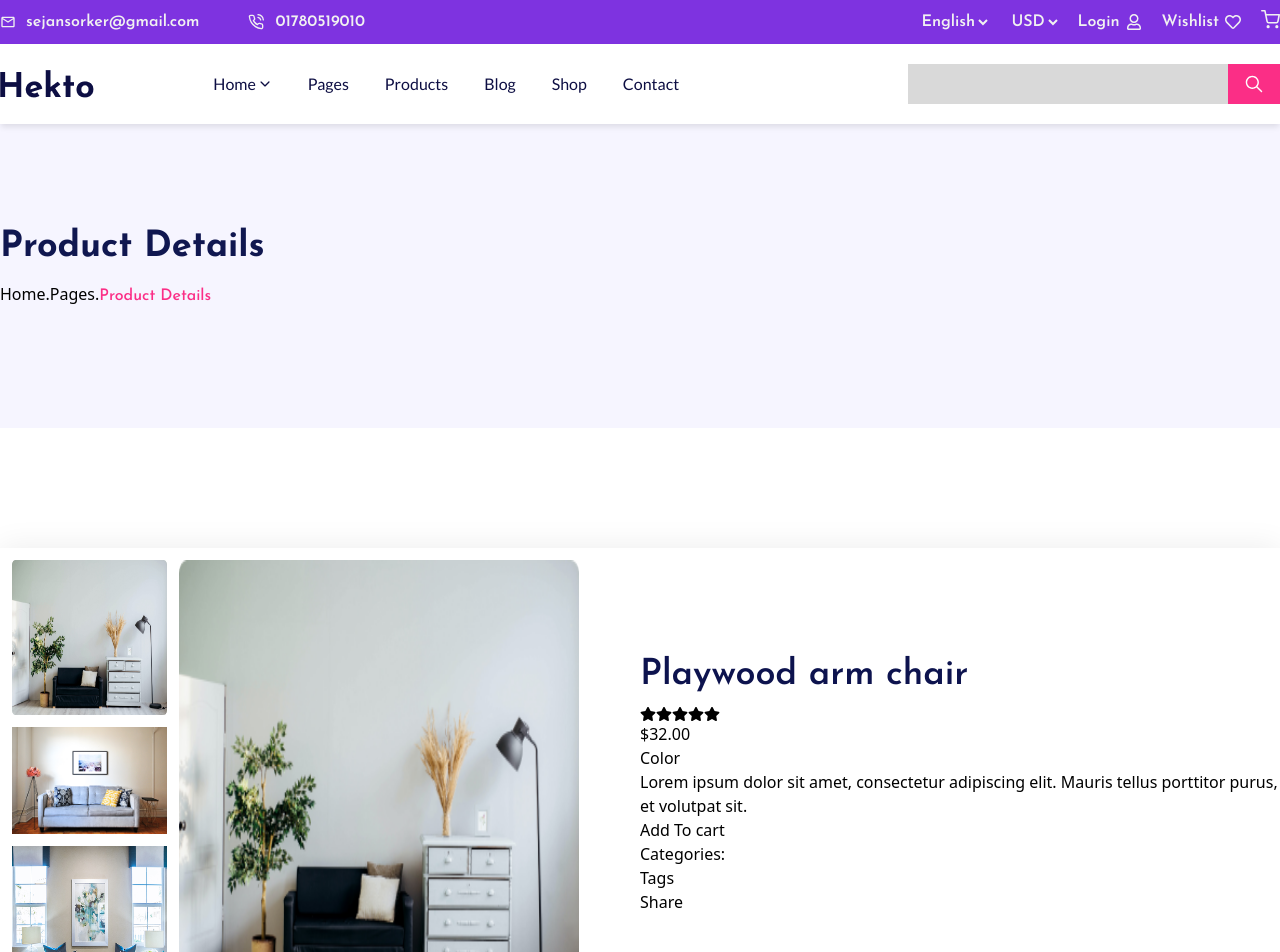
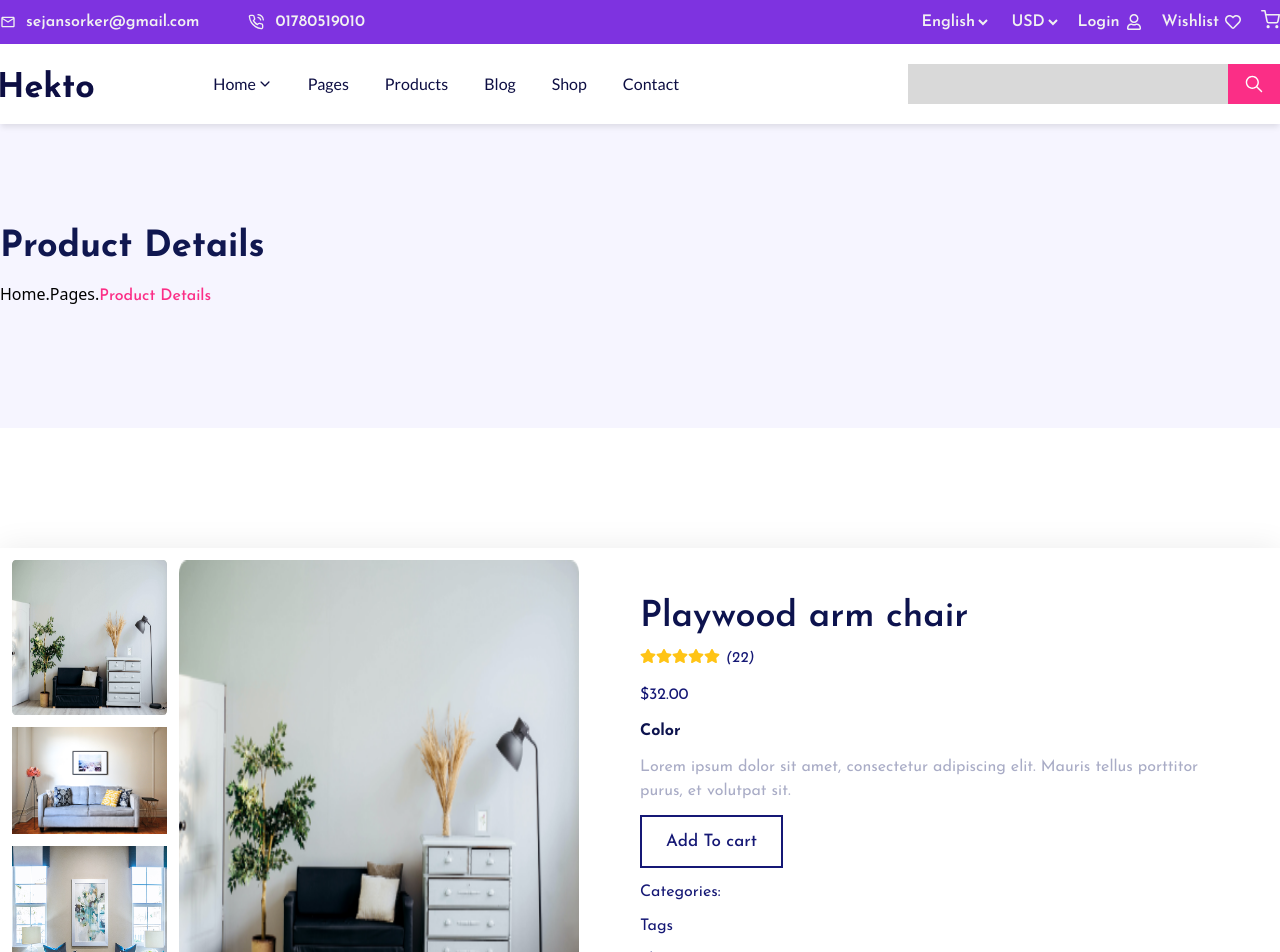
Before and after one commit to sejansorker/Hekto-Project, a React (Vite) app: page /ProductDetails in a window 1280 px wide. Shown: the top 952 px of the page. Built offline with nearby package versions, Linux system fonts and the light colour scheme; no server answers.

Commit message:
desing complete

```diff
--- a/src/pages/ProductDetails.jsx
+++ b/src/pages/ProductDetails.jsx
@@ -32,14 +32,14 @@ const ProductDetails = () => {
                    <div className="w-1/2">
                    <div className="">
                     <h4 className='font-main font-semibold text-[36px] text-[#0D134E] pb-1'>Playwood arm chair</h4>
-                    <i className='flex items-center'><FaStar/><FaStar/><FaStar/><FaStar/> <FaStar/></i>
-                    <p>$32.00</p>
-                    <h6>Color</h6>
-                    <p>Lorem ipsum dolor sit amet, consectetur adipiscing elit. Mauris tellus porttitor purus, et volutpat sit.</p>
-                    <button>Add To cart</button>
-                    <h5>Categories:</h5>
-                    <h6>Tags</h6>
-                    <p>Share</p>
+                        <i className='flex   text-[#FFC416]'><FaStar/><FaStar/><FaStar/><FaStar/> <FaStar/> <span className='text-[#151875] font-main font-normal text-[15px] pl-1.5'>(22)</span></i>
+                    <p className='py-3 font-main font-normal text-[16px] text-[#151875]'>$32.00</p>
+                    <h6 className='font-main font-bold text-[16px] text-[#0D134E] '>Color</h6>
+                    <p className='font-main font-normal text-[16px] text-[#A9ACC6] py-3 pr-20'>Lorem ipsum dolor sit amet, consectetur adipiscing elit. Mauris tellus porttitor purus, et volutpat sit.</p>
+                    <button className='font-main font-medium text-[17px] text-[#151875] border-2 border-[#151875] py-3 px-6'>Add To cart</button>
+                    <h5 className='font-main font-normal text-[16px] text-[#151875] pt-3'>Categories:</h5>
+                    <h6 className='font-main font-normal text-[16px] text-[#151875] py-2.5'>Tags</h6>
+                    <p className='font-main font-normal text-[16px] text-[#151875] '>Share</p>
                    </div>
                    </div>
                    </div>
```
